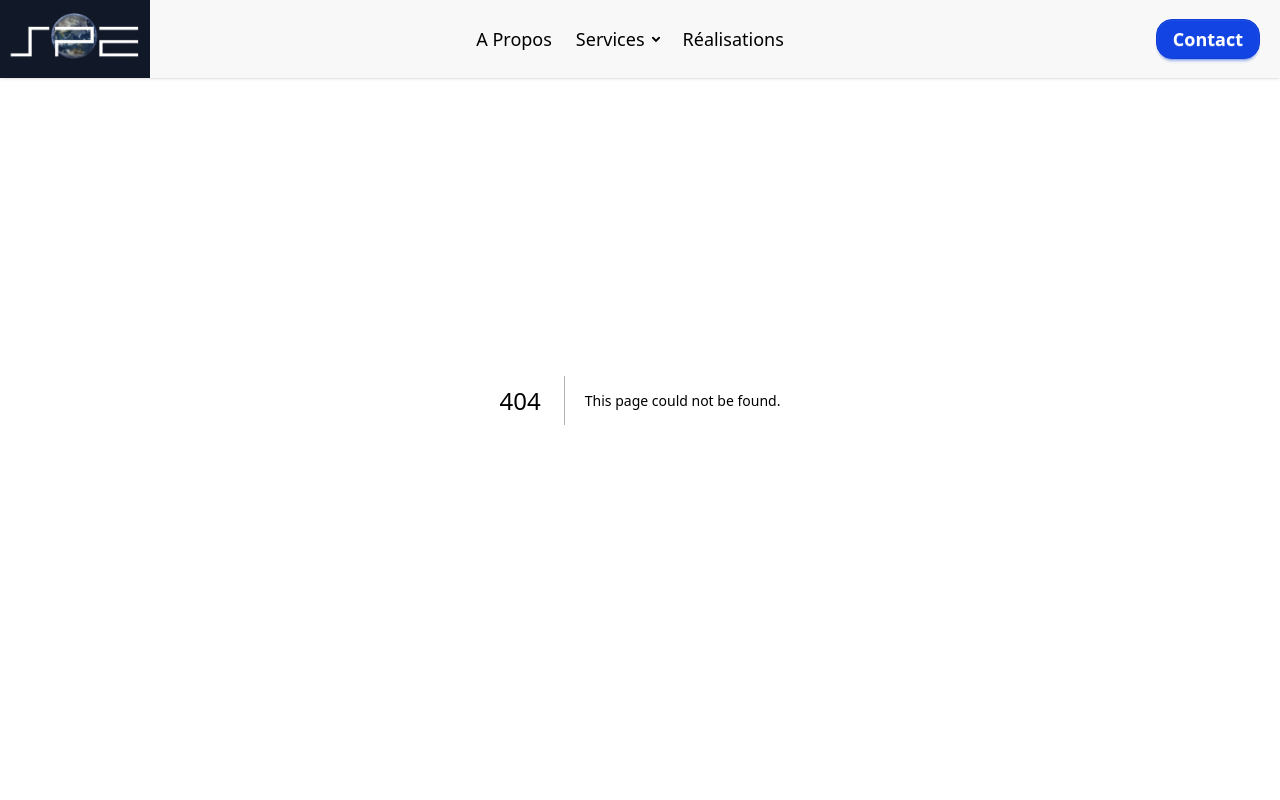
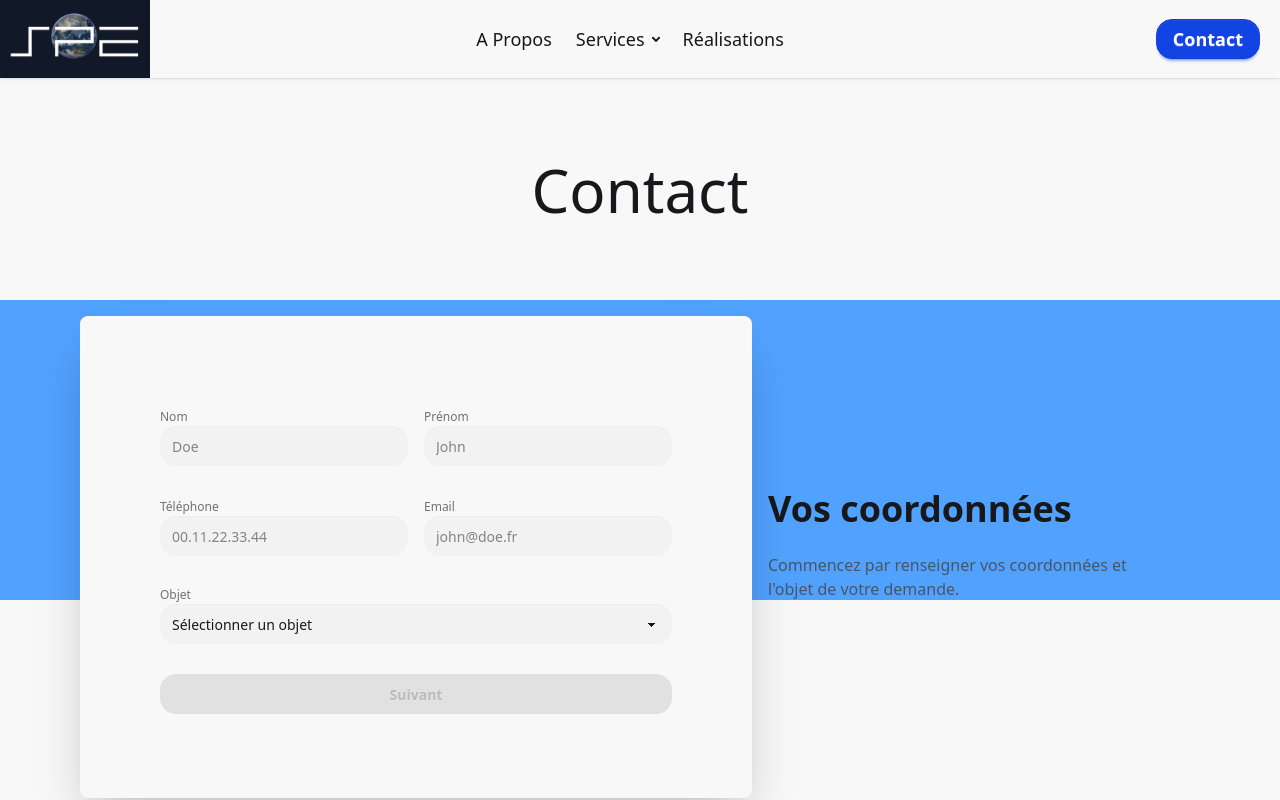
Before and after one commit to EwenLM/spedocker, a Next.js app: page /contact in a window 1280 px wide. Before the commit this address had no page. Shown: the top 800 px of the page. Built offline with nearby package versions, Linux system fonts and the light colour scheme.

Commit message:
composant form

```diff
--- a/app/component/client/Article.tsx
+++ b/app/component/client/Article.tsx
@@ -45,7 +45,7 @@ export default function Article({
             alt={alts[index] || "Logo partenaire"}
             width={130}
             height={90}
-            className="object-contain rounded-md w-[150px] h-[100px] px-1 m-1"
+            className="object-contain w-[150px] h-[100px] px-1 m-1 hover:border-b-3 border-b-primary"
           />
         </Link>
       ))}
--- /dev/null
+++ b/app/component/client/Form.tsx
@@ -0,0 +1,97 @@
+"use client";
+
+import React, { useState } from "react";
+
+type Field =
+  | {
+      type: "text" | "email" | "tel";
+      label: string;
+      placeholder?: string;
+      name: string;
+    }
+  | {
+      type: "select";
+      label: string;
+      name: string;
+      options: string[];
+    };
+
+interface FormProps {
+  title: string;
+  description: string;
+  fields: Field[];
+}
+
+export default function Form({ title, description, fields }: FormProps) {
+  //Etat du select
+  const [selectedObjet, setSelectedObjet] = useState("");
+
+  return (
+    <div className="hero bg-blue-400 h-[400px] md:h-[300px]">
+      <div className="hero-content flex-col lg:flex-row-reverse w-full max-w-6xl">
+        {/* Titre et description */}
+        <div className="text-center lg:text-left mb-6 lg:mb-0 lg:me-10">
+          <h2 className="text-4xl font-bold">{title}</h2>
+          <p className="py-6 text-gray-600">{description}</p>
+        </div>
+
+        {/* Formulaire */}
+        <div className="card bg-base-100 w-full max-w-2xl shrink-0 shadow-2xl">
+          <div className="card-body md:p-20">
+            <fieldset className="fieldset">
+              <div className="grid grid-cols-1 md:grid-cols-2 gap-4">
+                {fields.map((field, index) => {
+                  if (field.type === "select") return null; // on le sort du grid
+                  return (
+                    <div key={index} className="py-2">
+                      <label className="label">{field.label}</label>
+                      <input
+                        type={field.type}
+                        name={field.name}
+                        placeholder={field.placeholder}
+                        className="input w-full bg-base-200 border-none focus:inset-shadow-sm/10 focus:outline-none focus:ring-0"
+                      />
+                    </div>
+                  );
+                })}
+              </div>
+
+              {/* Sélection (hors grid) */}
+              {fields.map((field, index) =>
+                field.type === "select" ? (
+                  <div className="mt-4" key={`select-${index}`}>
+                    <label className="label">{field.label}</label>
+                    <select
+                      name={field.name}
+                      className="select select-bordered w-full bg-base-200 border-none focus:outline-none focus:ring-0"
+                      value={selectedObjet}
+                      onChange={(e) => setSelectedObjet(e.target.value)}
+                    >
+                      <option value="">Sélectionner un objet</option>
+                      {field.options.map((opt, i) => (
+                        <option key={i} value={opt}>
+                          {opt}
+                        </option>
+                      ))}
+                    </select>
+                  </div>
+                ) : null
+              )}
+
+              {/* Bouton */}
+               <button
+                className={`btn mt-6 w-full ${
+                  selectedObjet === ""
+                    ? "btn-disabled"
+                    : "btn-primary"
+                }`}
+              >
+                Suivant
+              </button>
+            </fieldset>
+          </div>
+        </div>
+      </div>
+    </div>
+  );
+}
--- a/app/component/client/Nav.tsx
+++ b/app/component/client/Nav.tsx
@@ -97,7 +97,7 @@ export default function Nav() {
           </ul>
         </div>
         <div className="navbar-end md:me-5">
-          <Link href={""} className="btn btn-primary text-lg">Contact</Link>
+          <Link href={"/contact"} className="btn btn-primary text-lg">Contact</Link>
         </div>
       </div>
     </nav>
--- /dev/null
+++ b/app/contact/page.tsx
@@ -0,0 +1,51 @@
+import React from "react";
+import Link from "next/link";
+import Form from "../component/client/Form";
+
+export default function Page() {
+  return (
+    <>
+    <header className="pt-40 text-center">
+      <h1 className="text-6xl text-bold">Contact</h1>
+    </header>
+      <main className="h-screen mt-20">
+        <Form
+          title="Vos coordonnées"
+          description="Commencez par renseigner vos coordonnées et l'objet de votre demande."
+          fields={[
+            { type: "text", label: "Nom", placeholder: "Doe", name: "nom" },
+            {
+              type: "text",
+              label: "Prénom",
+              placeholder: "John",
+              name: "prenom",
+            },
+            {
+              type: "tel",
+              label: "Téléphone",
+              placeholder: "00.11.22.33.44",
+              name: "telephone",
+            },
+            {
+              type: "email",
+              label: "Email",
+              placeholder: "john@doe.fr",
+              name: "email",
+            },
+            {
+              type: "select",
+              label: "Objet",
+              name: "objet",
+              options: [
+                "Demande de devis",
+                "Renseignement",
+                "Candidature",
+                "Autre",
+              ],
+            },
+          ]}
+        />
+      </main>
+    </>
+  );
+}
--- a/app/layout.tsx
+++ b/app/layout.tsx
@@ -27,7 +27,7 @@ export default function RootLayout({
 }>) {
   return (
     <html lang="fr">
-      <body>
+      <body className="bg-base-100">
          <Nav/>
         {children}
         <Footer/>
--- a/app/page.tsx
+++ b/app/page.tsx
@@ -1,5 +1,3 @@
-import Image from "next/image";
-import styles from "./page.module.css";
 import Header from "./component/client/Header";
 import {
   Plug2,
```
